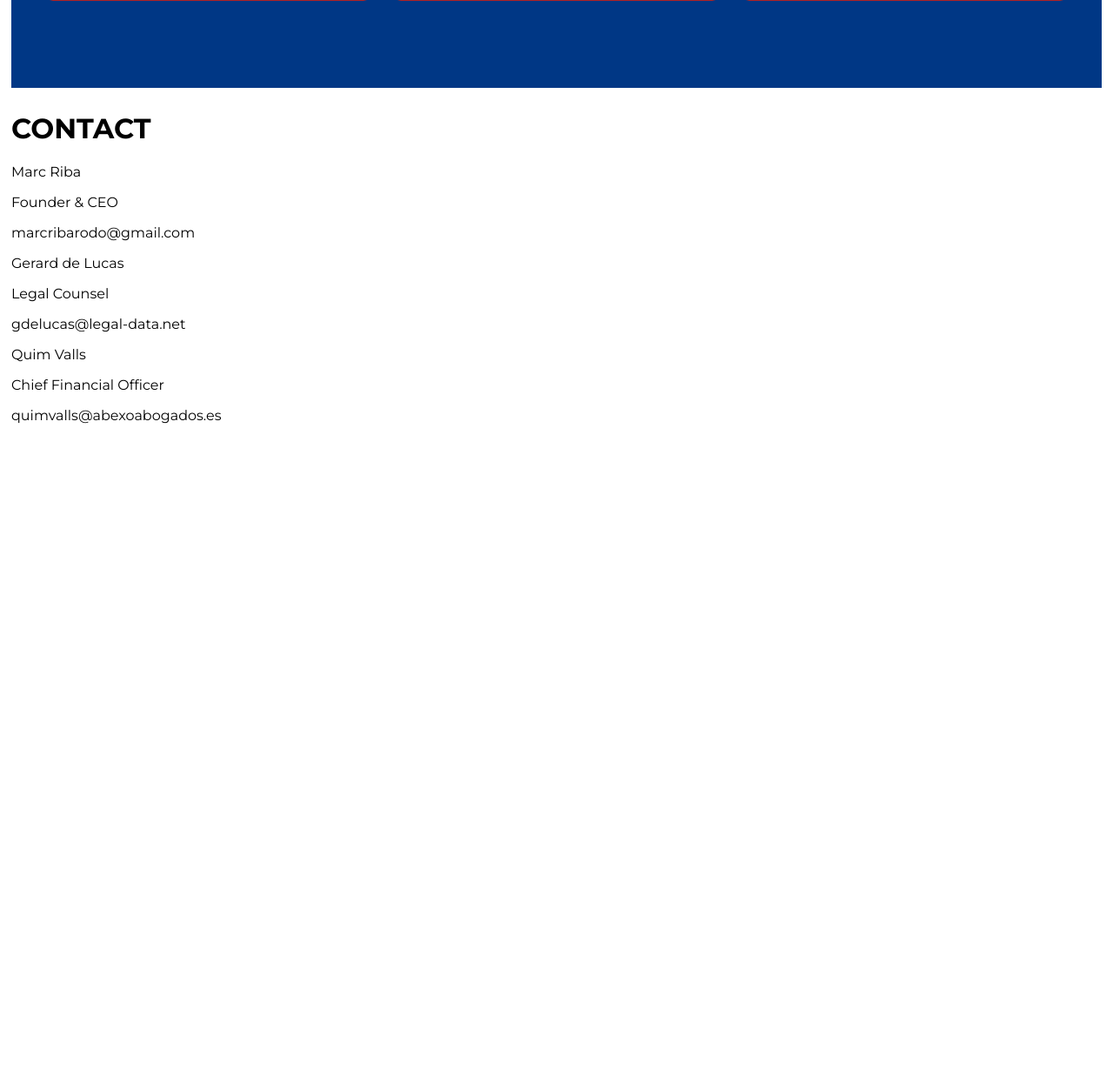
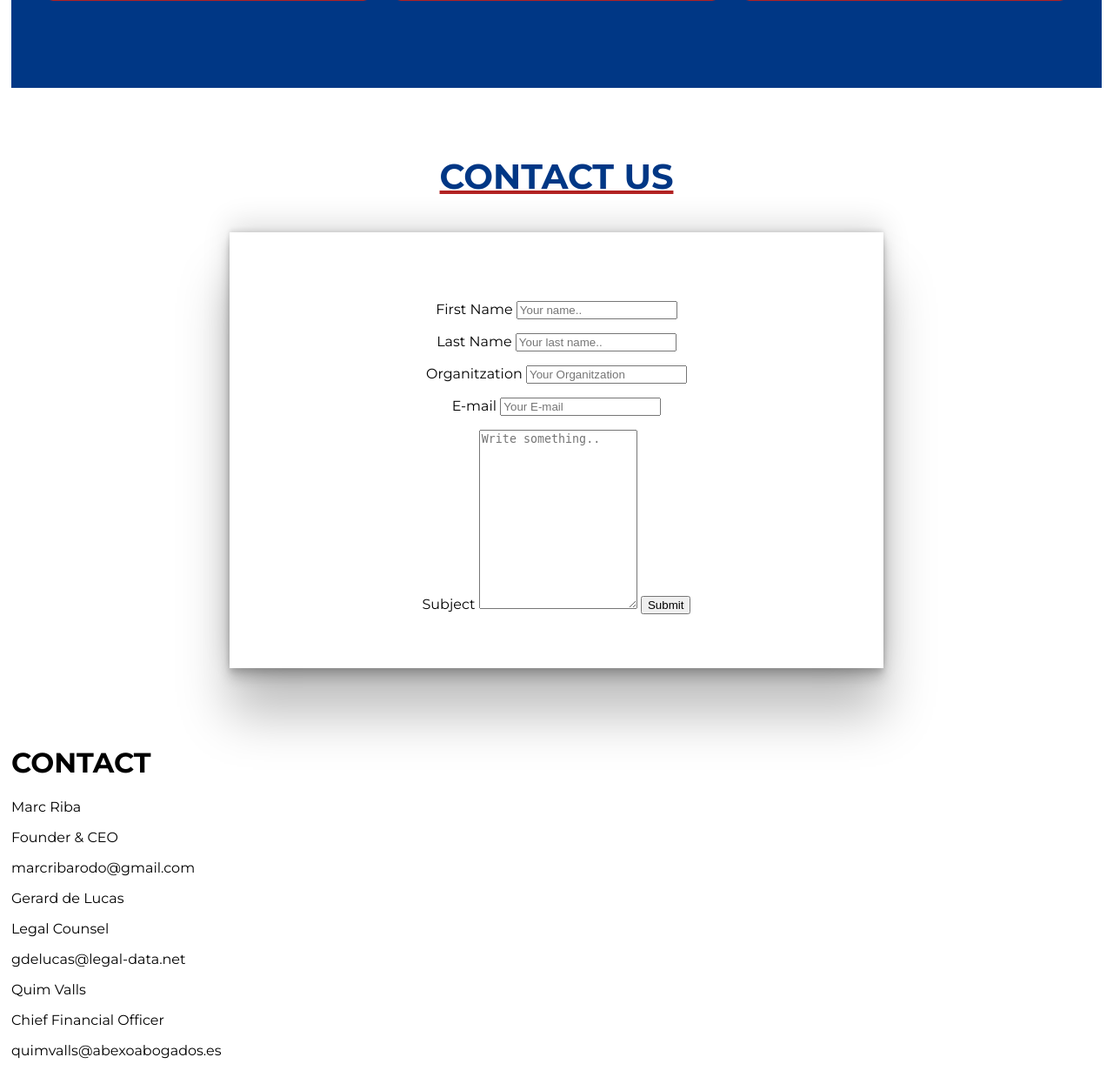
Before and after one commit to cescjunior24/RibrodCapital, a PHP site: page / in a window 1280 px wide. Shown: the part 3686-4932 px from the top of the page at 87% size. Before the commit the page ends 4173 px from the top, so only its background shows below. Run offline with PHP 8.4, Linux system fonts and the light colour scheme.

Commit message:
primers pasos amb el contact-form

```diff
--- a/index.html
+++ b/index.html
@@ -129,7 +129,42 @@
           </div>
         </div>
       </section>
-      <footer id="section-contact">
+      <section id="section-contact">
+        <div>
+          <h1>CONTACT US</h1>
+        </div>
+        <div class="form-contact">
+          <div id="contact-form-container">
+            <form action="action_page.php">
+              <div >
+                <p>
+                  <label for="fname">First Name</label>
+                  <input type="text" id="fname" name="firstname" placeholder="Your name..">
+                </p>
+                <p>
+                  <label for="lname">Last Name</label>
+                  <input type="text" id="lname" name="lastname" placeholder="Your last name..">
+                </p>
+              </div>
+              <div>
+                <p>
+                  <label for="organitzation">Organitzation</label>
+                  <input type="text" id="org" name="organitzation" placeholder="Your Organitzation">
+                </p>
+                <p>
+                  <label for="e-mail">E-mail</label>
+                  <input type="text" id="e-mail" name="e-mail" placeholder="Your E-mail">
+                </p>
+              </div>
+              <label for="subject">Subject</label>
+              <textarea id="subject" name="subject" placeholder="Write something.." style="height:200px"></textarea>
+              <input type="submit" value="Submit">
+            </form>
+          </div>
+
+        </div>
+      </section>
+      <footer id="section-footer">
         <h1>CONTACT</h1>
         <div>
           <p>Marc Riba</p>
--- a/styles/styles.css
+++ b/styles/styles.css
@@ -275,8 +275,41 @@
         margin-bottom: 5%;
     }
 
+    #section-contact{
+        scroll-margin: 200px;
+        margin-top: 5%;
+        margin-bottom: 5%;
+        text-align: center;
+    }
+
+    #section-contact  h1{
+        text-align: center;
+        font-size: 40px;
+        margin-bottom: 5%;
+        text-decoration: underline #B22222;
+        line-height: 2px;
+        color: #003785;
+
+    }
 
 
+    .form-contact{
+        text-align: center;
+        border-radius: 10px;
+        width: 100%;
+        display: flex;
+        justify-content: center;
+
+    }
+
+    #contact-form-container{
+        width :50%;
+        padding: 5%;
+    }
+
+    #contact-form-container{
+        box-shadow: rgba(0, 0, 0, 0.25) 0px 54px 55px, rgba(0, 0, 0, 0.12) 0px -12px 30px, rgba(0, 0, 0, 0.12) 0px 4px 6px, rgba(0, 0, 0, 0.17) 0px 12px 13px, rgba(0, 0, 0, 0.09) 0px -3px 5px;
+    }
 
 
 
```
